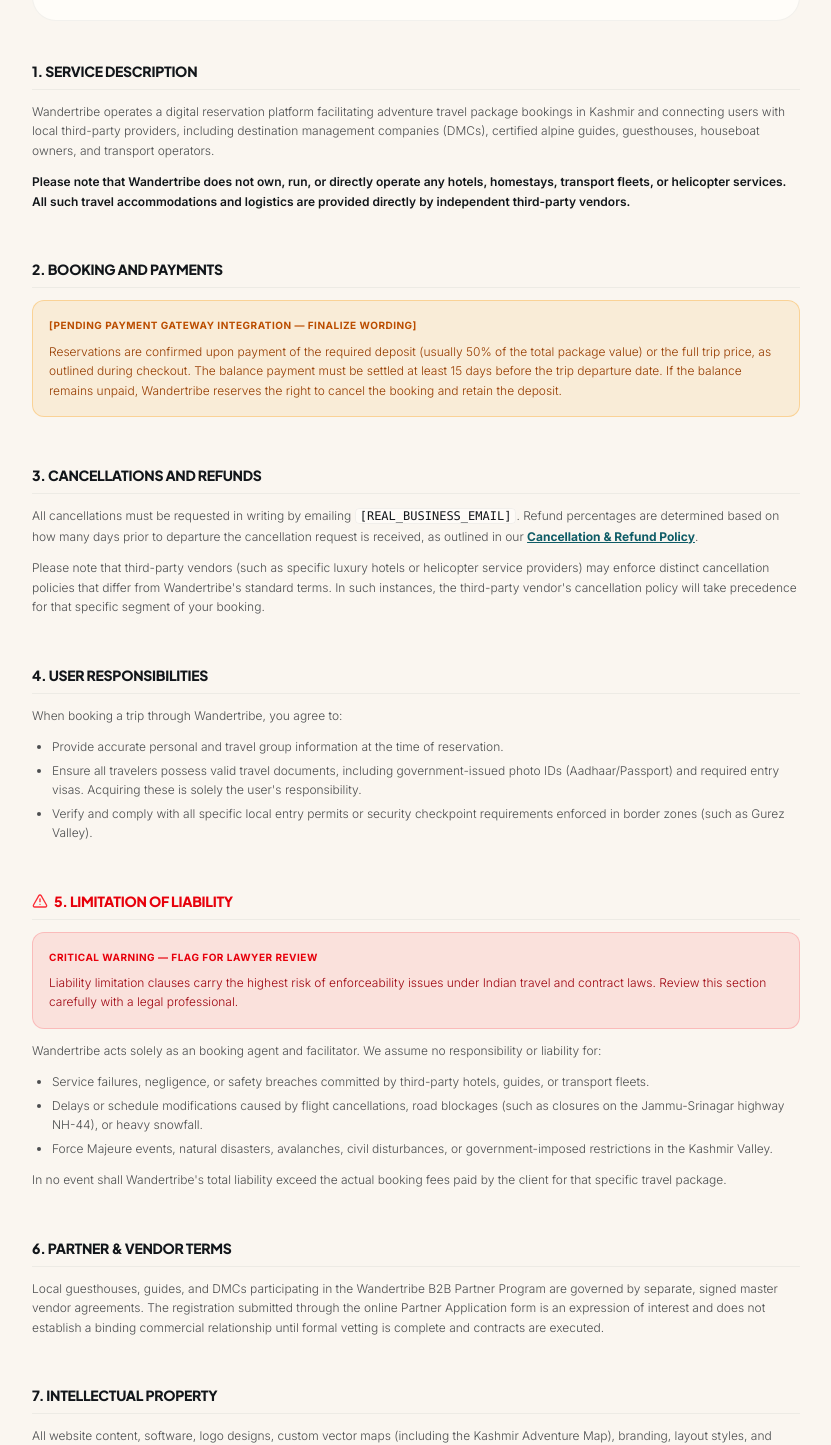
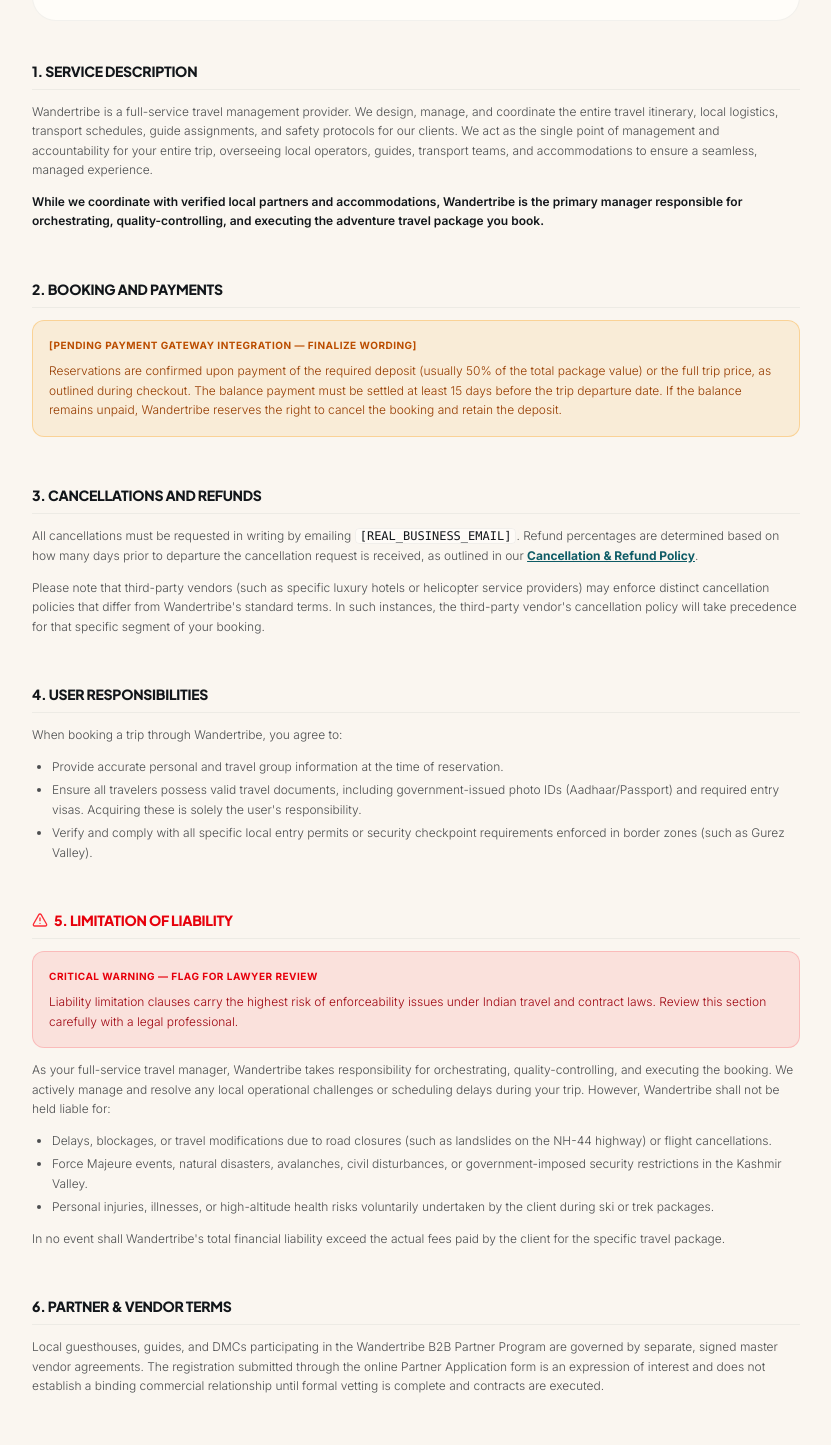
Before and after one commit to tarundutta499-tech/travel-agent-portal, a Next.js app: page /terms-of-service in a window 1280 px wide. Shown: the part 548-1993 px from the top of the page, without its empty margins (224-1055 px from the left). Built offline with nearby package versions, Linux system fonts and the light colour scheme.

Commit message:
Wandertribe: Wording adjustments to clarify full-service trip management and operational accountability in legal policy drafts

```diff
--- a/src/app/privacy-policy/page.tsx
+++ b/src/app/privacy-policy/page.tsx
@@ -94,10 +94,10 @@ export default function PrivacyPolicyPage() {
               3. Third-Party Sharing
             </h2>
             <p>
-              We do not sell, lease, or distribute your personal data. We share only necessary information with select third parties to facilitate your booking:
+              We do not sell, lease, or distribute your personal data. We share only necessary information with sub-contracted partners to execute the managed travel experiences:
             </p>
             <ul className="list-disc pl-5 space-y-1">
-              <li><strong>Travel Vendors &amp; DMCs:</strong> Local guesthouse hosts, houseboat owners, transport drivers, and certified alpine guides who execute your trip.</li>
+              <li><strong>Local Operators &amp; Sub-contractors:</strong> Local guesthouse hosts, houseboat owners, transport drivers, and certified alpine guides who execute specific parts of the itinerary under our management.</li>
               <li><strong>Service Providers:</strong> Payment gateway operators and email/CRM marketing utilities.</li>
               <li><strong>Legal Compliance:</strong> When required by Indian law enforcement or court order.</li>
             </ul>
--- a/src/app/terms-of-service/page.tsx
+++ b/src/app/terms-of-service/page.tsx
@@ -65,10 +65,10 @@ export default function TermsOfServicePage() {
               1. Service Description
             </h2>
             <p>
-              Wandertribe operates a digital reservation platform facilitating adventure travel package bookings in Kashmir and connecting users with local third-party providers, including destination management companies (DMCs), certified alpine guides, guesthouses, houseboat owners, and transport operators.
+              Wandertribe is a full-service travel management provider. We design, manage, and coordinate the entire travel itinerary, local logistics, transport schedules, guide assignments, and safety protocols for our clients. We act as the single point of management and accountability for your entire trip, overseeing local operators, guides, transport teams, and accommodations to ensure a seamless, managed experience.
             </p>
             <p className="font-semibold text-obsidian">
-              Please note that Wandertribe does not own, run, or directly operate any hotels, homestays, transport fleets, or helicopter services. All such travel accommodations and logistics are provided directly by independent third-party vendors.
+              While we coordinate with verified local partners and accommodations, Wandertribe is the primary manager responsible for orchestrating, quality-controlling, and executing the adventure travel package you book.
             </p>
           </section>
 
@@ -127,15 +127,15 @@ export default function TermsOfServicePage() {
             </div>
 
             <p>
-              Wandertribe acts solely as an booking agent and facilitator. We assume no responsibility or liability for:
+              As your full-service travel manager, Wandertribe takes responsibility for orchestrating, quality-controlling, and executing the booking. We actively manage and resolve any local operational challenges or scheduling delays during your trip. However, Wandertribe shall not be held liable for:
             </p>
             <ul className="list-disc pl-5 space-y-1">
-              <li>Service failures, negligence, or safety breaches committed by third-party hotels, guides, or transport fleets.</li>
-              <li>Delays or schedule modifications caused by flight cancellations, road blockages (such as closures on the Jammu-Srinagar highway NH-44), or heavy snowfall.</li>
-              <li>Force Majeure events, natural disasters, avalanches, civil disturbances, or government-imposed restrictions in the Kashmir Valley.</li>
+              <li>Delays, blockages, or travel modifications due to road closures (such as landslides on the NH-44 highway) or flight cancellations.</li>
+              <li>Force Majeure events, natural disasters, avalanches, civil disturbances, or government-imposed security restrictions in the Kashmir Valley.</li>
+              <li>Personal injuries, illnesses, or high-altitude health risks voluntarily undertaken by the client during ski or trek packages.</li>
             </ul>
             <p>
-              In no event shall Wandertribe&apos;s total liability exceed the actual booking fees paid by the client for that specific travel package.
+              In no event shall Wandertribe&apos;s total financial liability exceed the actual fees paid by the client for the specific travel package.
             </p>
           </section>
 
```
